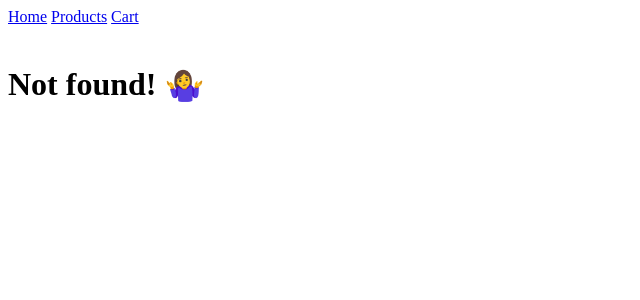
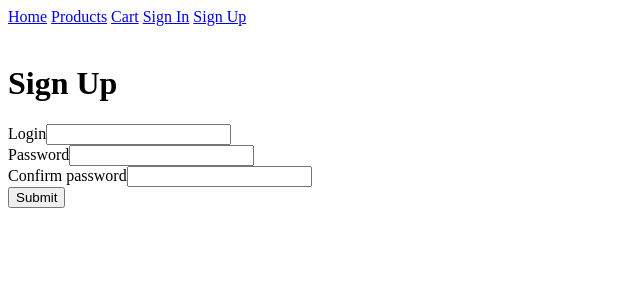
Before and after one commit to amankkg/test-react-node, a React (Create React App) app: page /signup in a window 1280 px wide. Before the commit this address had no page. Shown: the top 300 px of the page, without its empty margins (0-640 px from the left). Built offline with nearby package versions, Linux system fonts and the light colour scheme.

Commit message:
feat(signin/signup): add pages and routes

```diff
--- a/src/api/auth.mjs
+++ b/src/api/auth.mjs
@@ -46,7 +46,7 @@ app.post('/signin', async (req, res) => {
   const userMap = await db.fetchUsers()
   const user = Object.values(userMap).find((u) => u.login === req.body.login)
 
-  if (user == null) return res.status(404).send()
+  if (user == null) return res.status(400).send()
 
   try {
     const passwordsMatch = await bcrypt.compare(
--- a/src/app.js
+++ b/src/app.js
@@ -3,7 +3,7 @@ import {Provider} from 'react-redux'
 import {Switch, Route, BrowserRouter, Link} from 'react-router-dom'
 
 import './app.css'
-import {Home, Products, Cart, NotFound} from './pages'
+import * as pages from './pages'
 import {store} from './store'
 
 export const App = () => {
@@ -16,14 +16,20 @@ export const App = () => {
           <Link to="/products">Products</Link>
           &nbsp;
           <Link to="/cart">Cart</Link>
+          &nbsp;
+          <Link to="/signin">Sign In</Link>
+          &nbsp;
+          <Link to="/signup">Sign Up</Link>
         </header>
         <br />
         <main>
           <Switch>
-            <Route exact path="/" component={Home} />
-            <Route path="/products" component={Products} />
-            <Route path="/cart" component={Cart} />
-            <Route path="*" component={NotFound} />
+            <Route exact path="/" component={pages.Home} />
+            <Route path="/signin" component={pages.SignIn} />
+            <Route path="/signup" component={pages.SignUp} />
+            <Route path="/products" component={pages.Products} />
+            <Route path="/cart" component={pages.Cart} />
+            <Route path="*" component={pages.NotFound} />
           </Switch>
         </main>
       </BrowserRouter>
--- a/src/pages/index.js
+++ b/src/pages/index.js
@@ -1,4 +1,6 @@
 export {Home} from './home'
 export {NotFound} from './not-found'
+export {SignIn} from './sign-in'
+export {SignUp} from './sign-up'
 export {Products} from './products'
 export {Cart} from './cart'
--- /dev/null
+++ b/src/pages/sign-in.js
@@ -0,0 +1,52 @@
+import React, {useState} from 'react'
+
+export const SignIn = () => {
+  const [login, setLogin] = useState('')
+  const [password, setPassword] = useState('')
+
+  const onSubmit = () => {
+    fetch(process.env.REACT_APP_AUTH_API_URL + '/signin', {
+      method: 'post',
+      headers: {'Content-Type': 'application/json'},
+      body: JSON.stringify({login, password}),
+    })
+      .then((response) => {
+        if (response.ok) return response.json()
+
+        throw new Error(response.statusText)
+      })
+      .then((data) => console.log(data))
+      .catch((error) => console.error(error.message))
+  }
+
+  return (
+    <div>
+      <h1>Sign In</h1>
+      <form
+        onSubmit={(e) => {
+          e.preventDefault()
+          onSubmit()
+        }}
+      >
+        <label htmlFor="login">Login</label>
+        <input
+          id="login"
+          onChange={(e) => setLogin(e.currentTarget.value)}
+          defaultValue={login}
+          required
+        />
+        <br />
+        <label htmlFor="password">Password</label>
+        <input
+          id="password"
+          onChange={(e) => setPassword(e.currentTarget.value)}
+          defaultValue={password}
+          type="password"
+          required
+        />
+        <br />
+        <button>Submit</button>
+      </form>
+    </div>
+  )
+}
--- /dev/null
+++ b/src/pages/sign-up.js
@@ -0,0 +1,66 @@
+import React, {useState} from 'react'
+
+export const SignUp = () => {
+  const [login, setLogin] = useState('')
+  const [password, setPassword] = useState('')
+  const [passwordConfirm, setPasswordConfirm] = useState('')
+
+  const onSubmit = () => {
+    fetch(process.env.REACT_APP_AUTH_API_URL + '/signup', {
+      method: 'post',
+      headers: {'Content-Type': 'application/json'},
+      body: JSON.stringify({login, password}),
+    })
+      .then((response) => {
+        if (response.status !== 201) throw new Error(response.statusText)
+
+        console.log('Created!')
+      })
+      .catch((error) => console.error(error.message))
+  }
+
+  const showErrorMessage = password !== '' && password !== passwordConfirm
+
+  return (
+    <div>
+      <h1>Sign Up</h1>
+      <form
+        onSubmit={(e) => {
+          e.preventDefault()
+          onSubmit()
+        }}
+      >
+        <label htmlFor="login">Login</label>
+        <input
+          id="login"
+          onChange={(e) => setLogin(e.currentTarget.value)}
+          defaultValue={login}
+          required
+        />
+        <br />
+        <label htmlFor="password">Password</label>
+        <input
+          id="password"
+          onChange={(e) => setPassword(e.currentTarget.value)}
+          defaultValue={password}
+          type="password"
+          required
+        />
+        <br />
+        <label htmlFor="password-confirm">Confirm password</label>
+        <input
+          id="password-confirm"
+          onChange={(e) => setPasswordConfirm(e.currentTarget.value)}
+          defaultValue={passwordConfirm}
+          type="password"
+          required
+        />
+        <br />
+        {showErrorMessage && (
+          <p className="error">password and confirm password should match</p>
+        )}
+        <button>Submit</button>
+      </form>
+    </div>
+  )
+}
```
Also changed, not shown: 2 other files (tests, documents, lock files or other folders).
